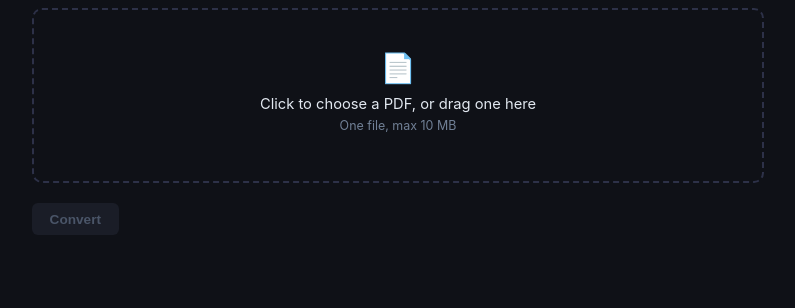
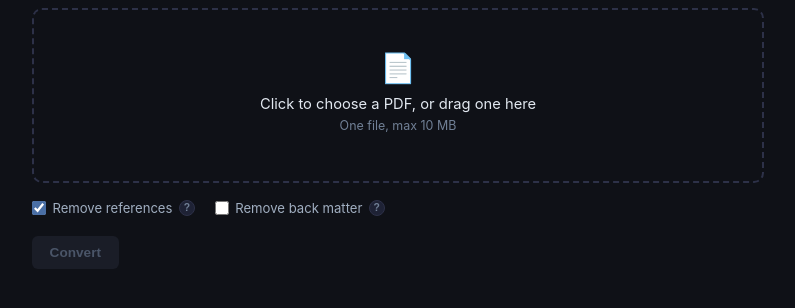
Before and after one commit to that-ugly-cat/paper2md, a FastAPI app: page / in a window 1280 px wide. Shown: the part 204-512 px from the top of the page, without its empty margins (242-1037 px from the left). Run offline with FastAPI, Linux system fonts and the light colour scheme; some libraries are stand-ins or nearby versions.

Commit message:
Add references/back-matter toggles (web + API) with explanatory info modals, expand API docs

```diff
--- a/main.py
+++ b/main.py
@@ -138,6 +138,7 @@
     file: UploadFile | None = File(None),
     url: str | None = Form(None),
     remove_references: bool = Form(True),
+    remove_end_matter: bool = Form(False),
     format: str = Form("json"),
     x_api_key: str | None = Header(None),
     db: Session = Depends(get_db),
@@ -168,7 +169,7 @@
             try:
                 result = await asyncio.wait_for(
                     loop.run_in_executor(
-                        _executor, pdf_to_clean_text, _get_converter(), pdf_path, remove_references, False
+                        _executor, pdf_to_clean_text, _get_converter(), pdf_path, remove_references, remove_end_matter
                     ),
                     timeout=CONVERT_TIMEOUT_SECONDS,
                 )
--- a/templates/index.html
+++ b/templates/index.html
@@ -88,6 +88,17 @@
     .why-slow-link { font-size: 0.8rem; color: #4a6fa5; text-decoration: none; background: none; border: none; cursor: pointer; padding: 0; font-family: inherit; }
     .why-slow-link:hover { color: #63b3ed; text-decoration: underline; }
 
+    .options { display: flex; flex-wrap: wrap; gap: 1.25rem; margin-top: 1.1rem; }
+    .option { display: flex; align-items: center; gap: 0.4rem; }
+    .option label { font-size: 0.82rem; color: #a0aec0; display: flex; align-items: center; gap: 0.4rem; cursor: pointer; }
+    .option input[type="checkbox"] { accent-color: #4a6fa5; width: 14px; height: 14px; }
+    .info-btn {
+      width: 16px; height: 16px; border-radius: 50%; flex-shrink: 0;
+      background: #1e2235; border: 1px solid #2d3148; color: #718096; font-size: 0.65rem; font-weight: 700;
+      cursor: pointer; display: flex; align-items: center; justify-content: center; line-height: 1; padding: 0;
+    }
+    .info-btn:hover { border-color: #4a6fa5; color: #e2e8f0; }
+
     .overlay { display: none; position: fixed; inset: 0; background: rgba(0,0,0,0.6); z-index: 100; align-items: center; justify-content: center; padding: 1.5rem; }
     .overlay.open { display: flex; }
     .help-modal { background: #1a1d27; border: 1px solid #2d3148; border-radius: 10px; width: 100%; max-width: 480px; max-height: 85vh; overflow-y: auto; padding: 1.5rem; }
@@ -121,7 +132,7 @@
 <div class="container">
   <h1>paper2md</h1>
   <p class="tagline">Drop a scientific PDF, get clean text back — reading order fixed, tables/headers/footnotes stripped, references removed.
-  <button class="why-slow-link" onclick="document.getElementById('whySlowOverlay').classList.add('open')">Why is this slow?</button></p>
+  <button class="why-slow-link" onclick="openInfo('Why is this so slow?', INFO_WHY_SLOW)">Why is this slow?</button></p>
 
   <div class="dropzone" id="dropzone">
     <div class="icon">📄</div>
@@ -130,6 +141,17 @@
     <div class="filename" id="filename"></div>
   </div>
   <input type="file" id="fileInput" accept="application/pdf" style="display:none">
+
+  <div class="options">
+    <div class="option">
+      <label><input type="checkbox" id="removeReferences" checked> Remove references</label>
+      <button class="info-btn" onclick="openInfo('Why remove references?', INFO_REFERENCES)">?</button>
+    </div>
+    <div class="option">
+      <label><input type="checkbox" id="removeEndMatter"> Remove back matter</label>
+      <button class="info-btn" onclick="openInfo('Why remove back matter?', INFO_END_MATTER)">?</button>
+    </div>
+  </div>
 
   <div class="actions">
     <button class="btn btn-primary" id="convertBtn" disabled>Convert</button>
@@ -156,13 +178,11 @@
   </div>
 </div>
 
-<div class="overlay" id="whySlowOverlay" onclick="if(event.target===this)this.classList.remove('open')">
+<div class="overlay" id="infoOverlay" onclick="if(event.target===this)closeInfo()">
   <div class="help-modal">
-    <h2>Why is this so slow?</h2>
-    <p>Because it's absurdly overkill, and it's overkill for a reason: a huge share of published scientific PDFs are formatted like a crime scene. Two-column layouts that fall apart under naive extraction. Headers, footers and footnotes bleeding into the body text. Sentences split across a page break by a stray copyright notice. Reading order that only makes sense once you already know what the paper says.</p>
-    <p>None of that is exotic. It's most of the literature. Getting clean text out of it reliably, without babysitting every single PDF by hand, means running a full document-layout model instead of just grepping bytes out of a file. Hence the 10-30 seconds a paper, hence the CPU cap, hence the queue.</p>
-    <p>Journals that publish proper structured XML instead of print-shaped PDFs (JMIR, PLOS, and a handful of others) make all of this unnecessary: reading order isn't a mystery, nothing needs reconstructing, the metadata is just there. More publishers doing that would put this tool out of a job tomorrow. Until then: it's slow because the input is bad, not because Docling is lazy.</p>
-    <button class="btn-close" onclick="document.getElementById('whySlowOverlay').classList.remove('open')">Got it</button>
+    <h2 id="infoTitle"></h2>
+    <div id="infoBody"></div>
+    <button class="btn-close" onclick="closeInfo()">Got it</button>
   </div>
 </div>
 
@@ -180,9 +200,34 @@
 const resultEl = document.getElementById("result");
 const resultBox = document.getElementById("resultBox");
 const resultMeta = document.getElementById("resultMeta");
+const removeReferences = document.getElementById("removeReferences");
+const removeEndMatter = document.getElementById("removeEndMatter");
 
 let selectedFile = null;
 let lastResult = null;
+
+const INFO_WHY_SLOW = `
+  <p>Because it's absurdly overkill, and it's overkill for a reason: a huge share of published scientific PDFs are formatted like a crime scene. Two-column layouts that fall apart under naive extraction. Headers, footers and footnotes bleeding into the body text. Sentences split across a page break by a stray copyright notice. Reading order that only makes sense once you already know what the paper says.</p>
+  <p>None of that is exotic. It's most of the literature. Getting clean text out of it reliably, without babysitting every single PDF by hand, means running a full document-layout model instead of just grepping bytes out of a file. Hence the 10-30 seconds a paper, hence the CPU cap, hence the queue.</p>
+  <p>Journals that publish proper structured XML instead of print-shaped PDFs (JMIR, PLOS, and a handful of others) make all of this unnecessary: reading order isn't a mystery, nothing needs reconstructing, the metadata is just there. More publishers doing that would put this tool out of a job tomorrow. Until then: it's slow because the input is bad, not because Docling is lazy.</p>
+`;
+const INFO_REFERENCES = `
+  <p>References add up to a page or two of author names, journal titles, and DOIs — pure noise if you're doing text mining, computing embeddings, or feeding the paper into an LLM prompt. Removed by default for that reason.</p>
+  <p>Keep them if you actually want the bibliography: checking citations, counting them, or just reading the paper as a paper.</p>
+`;
+const INFO_END_MATTER = `
+  <p>Acknowledgements, funding statements, author contributions, conflicts of interest, data availability — boilerplate that's rarely useful for analysis and just eats space. Off by default because it's the more aggressive cut: sections like data availability or ethics statements occasionally hold something you actually want.</p>
+  <p>Turn it on when you're optimizing purely for signal, not completeness.</p>
+`;
+
+function openInfo(title, bodyHtml) {
+  document.getElementById("infoTitle").textContent = title;
+  document.getElementById("infoBody").innerHTML = bodyHtml;
+  document.getElementById("infoOverlay").classList.add("open");
+}
+function closeInfo() {
+  document.getElementById("infoOverlay").classList.remove("open");
+}
 
 dropzone.addEventListener("click", () => fileInput.click());
 ["dragover", "dragenter"].forEach(ev => dropzone.addEventListener(ev, e => {
@@ -261,6 +306,8 @@
   const form = new FormData();
   form.append("file", selectedFile);
   form.append("format", "json");
+  form.append("remove_references", removeReferences.checked);
+  form.append("remove_end_matter", removeEndMatter.checked);
 
   try {
     const resp = await fetch("/convert", { method: "POST", body: form });
@@ -305,7 +352,7 @@
 });
 
 document.addEventListener("keydown", e => {
-  if (e.key === "Escape") document.getElementById("whySlowOverlay").classList.remove("open");
+  if (e.key === "Escape") closeInfo();
 });
 </script>
 </body>
```
Also changed, not shown: README.md.
